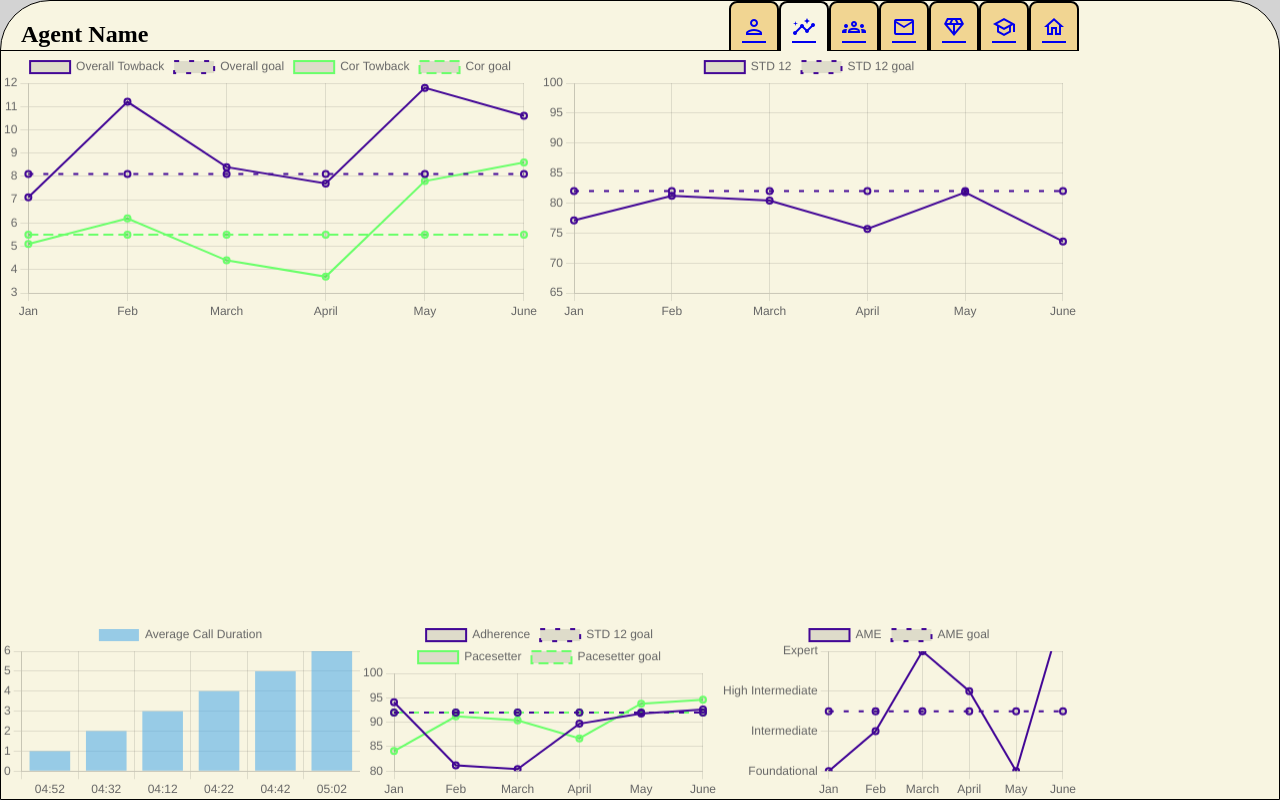
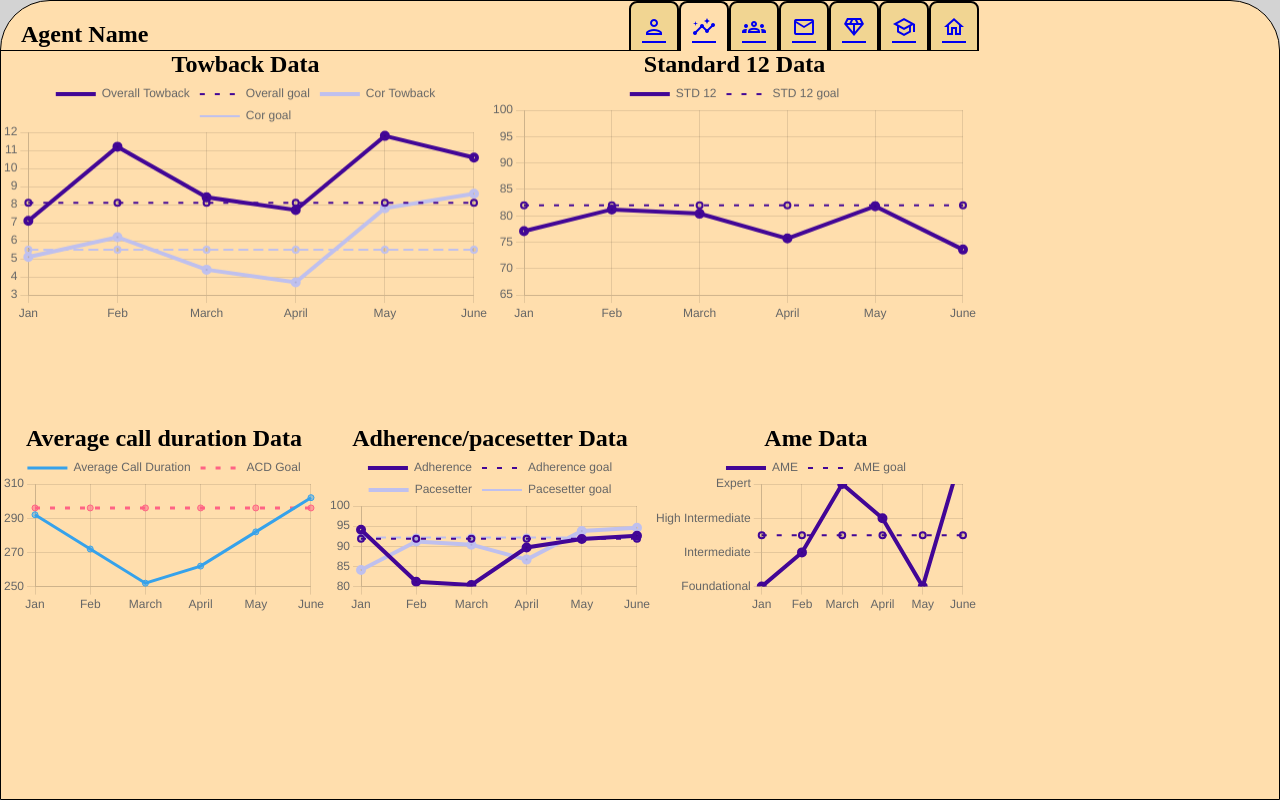
Before and after one commit to btfmsoft/demo, a Django app: page /stats in a window 1280 px wide. Run offline with Django 5.2, Linux system fonts and the light colour scheme.

Commit message:
finalized chart stuff

```diff
--- a/demo/templates/demo/base.html
+++ b/demo/templates/demo/base.html
@@ -22,7 +22,7 @@
             border:2px solid white;
             border-top-right-radius: 50px;
             border-top-left-radius: 50px;
-            background-color: #F8F5E1;
+            background-color: #ffdead;
         }
         #top {
             display:flex;
@@ -33,7 +33,7 @@
 
         }
         #right {
-            width:200px;
+            width:300px;
 
 
         }
@@ -57,7 +57,7 @@
 
         }
         .navButtonActive {
-            background-color: #F8F5E1;
+            background-color: #ffdead;
             border-bottom: none;
             cursor:default;
         }
--- a/stats/templates/stats/stats.html
+++ b/stats/templates/stats/stats.html
@@ -8,20 +8,25 @@
 {%block content%}
 <div style="max-width:100%;min-width:100%;height:50%;display:flex">
     <div style="width:50%;height:100%;flex-shrink:1">
+        <center><h2>Towback Data</h2></center>
         <canvas id="myChart1"></canvas>
     </div>
     <div style="width:50%;height:100%;flex-shrink:1">
+        <center><h2>Standard 12 Data</h2></center>
         <canvas id="myChart2"></canvas>
     </div>
 </div>
-<div style="width:100%;display:flex">
+<div style="width:100%;height:50%;display:flex">
         <div style="width:33.333%;">
+            <center><h2>Average call duration Data</h2></center>
             <canvas id="myChart3"></canvas>
         </div>
         <div style="width:33.333%;">
+            <center><h2>Adherence/pacesetter Data</h2></center>
             <canvas id="myChart4"></canvas>
         </div>
         <div style="width:33.333%;">
+            <center><h2>Ame Data</h2></center>
             <canvas id="myChart5"></canvas>
         </div>
     </div>
@@ -45,7 +50,7 @@
             type: 'line',
             label: 'Overall Towback',
             data: [7.1, 11.2, 8.4, 7.7, 11.8, 10.6],
-            borderWidth: 2,
+            borderWidth: 4,
             borderColor:'#420696',
 
           },
@@ -61,20 +66,27 @@
             type: 'line',
             label: 'Cor Towback',
             data: [5.1, 6.2,4.4, 3.7, 7.8, 8.6],
-            borderWidth: 2,
-            borderColor:'#69ff69'
+            borderWidth: 4,
+            borderColor:'#bfc0ee'
           },
           {
             type: 'line',
             label: 'Cor goal',
             data: [5.5, 5.5, 5.5, 5.5, 5.5, 5.5],
             borderWidth: 2,
-            borderColor: '#69ff69',
+            borderColor: '#bfc0ee',
             borderDash:[10,5],
           },
           ]
         },
         options: {
+            plugins:{
+                legend:{
+                    labels:{
+                        boxHeight:0,
+                    }
+                }
+            },
           scales: {
             y: {
               beginAtZero: false
@@ -83,38 +95,31 @@
         }
       });
     new Chart(ctx3, {
-            type:'bar',
-
+            type:'line',
             data:{
+                labels: ['Jan', 'Feb', 'March', 'April', 'May', 'June'],
                 datasets: [{
                     label:'Average Call Duration',
-                    data: [{
-                        x:'04:52',
-                        y:1
-                    }, {
-                        x:'04:32',
-                        y:2
-                    }, {
-                        x:'04:12',
-                        y:3
-                    }, {
-                        x:'04:22',
-                        y:4
-                    }, {
-                        x:'04:42',
-                        y:5
-                    }, {
-                        x:'05:02',
-                        y:6
-                    }],
-
+                    data: [292,272,252,262,282,302],
+                },{
+                    label:'ACD Goal',
+                    data: [296,296,296,296,296,296],
+                    borderDash:[5,10],
                 }],
             },
             options: {
+                plugins:{
+                    legend:{
+                        labels:{
+                            boxHeight:0,
+                        }
+                    }
+                },
                 scales: {
                     x: {
                         beginAtZero:true,
-                    }
+                    },
+
                 }
                 }
         });
@@ -127,7 +132,7 @@
             type: 'line',
             label: 'STD 12',
             data: [77.1, 81.2, 80.4, 75.7, 81.8, 73.6],
-            borderWidth: 2,
+            borderWidth: 4,
             borderColor:'#420696',
 
         },
@@ -142,6 +147,13 @@
         ]
         },
         options: {
+            plugins:{
+                legend:{
+                    labels:{
+                        boxHeight:0,
+                    }
+                }
+            },
         scales: {
             y: {
             beginAtZero: false,
@@ -160,14 +172,14 @@
             type: 'line',
             label: 'Adherence',
             data: [94.1, 81.2, 80.4, 89.7, 91.8, 92.6],
-            borderWidth: 2,
+            borderWidth: 4,
             borderColor:'#420696',
 
         },
         {
             type: 'line',
-            label: 'STD 12 goal',
-            data: [92, 92, 92, 92, 92, 92],
+            label: 'Adherence goal',
+            data: [91.9, 91.9, 91.9, 91.9, 91.9, 91.9],
             borderWidth: 2,
             borderColor: '#420696',
             borderDash:[5,10],
@@ -176,20 +188,27 @@
           type: 'line',
           label: 'Pacesetter',
           data: [84.1, 91.2, 90.4, 86.7, 93.8, 94.6],
-          borderWidth: 2,
-          borderColor:'#69ff69'
+          borderWidth: 4,
+          borderColor:'#bfc0ee'
         },
         {
           type: 'line',
           label: 'Pacesetter goal',
-          data: [92, 92, 92, 92, 92, 92],
+          data: [92.2, 92.2, 92.2, 92.2, 92.2, 92.2],
           borderWidth: 2,
-          borderColor: '#69ff69',
+          borderColor: '#bfc0ee',
           borderDash:[10,5],
         },
         ]
         },
         options: {
+            plugins:{
+                legend:{
+                    labels:{
+                        boxHeight:0,
+                    }
+                }
+            },
         scales: {
             y: {
             beginAtZero: false,
@@ -208,7 +227,7 @@
             type: 'line',
             label: 'AME',
             data: [0, 1, 3, 2, 0, 4],
-            borderWidth: 2,
+            borderWidth: 4,
             borderColor:'#420696',
 
         },
@@ -223,6 +242,13 @@
         ]
         },
         options: {
+            plugins:{
+                legend:{
+                    labels:{
+                        boxHeight:0,
+                    }
+                }
+            },
         scales: {
             y: {
             beginAtZero: true,
```
